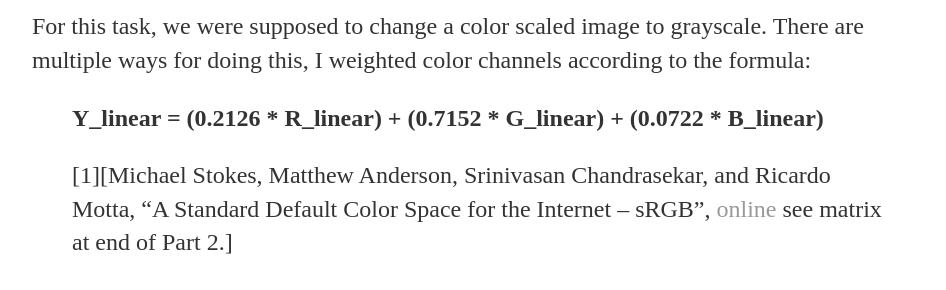
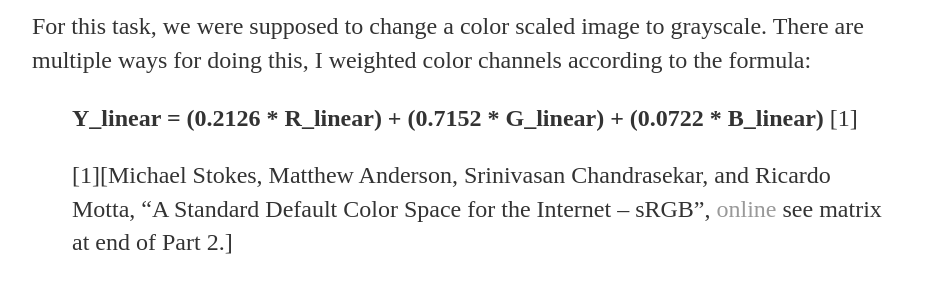
Before and after one commit to kubraeryilmaz/kubraeryilmaz.github.io, a Jekyll site: the page built from _posts/2021-02-03-CS585-HW1.md, in a window 1280 px wide and 900 px high, scrolled down 543 px. Shown: the part 155-445 px from the top of the window, without its empty margins (160-1106 px from the left). Built offline with Jekyll 4.4.1, drawn with Linux system fonts in a browser that asks for light colours.

Commit message:
Update 2021-02-03-CS585-HW1.md

```diff
--- a/_posts/2021-02-03-CS585-HW1.md
+++ b/_posts/2021-02-03-CS585-HW1.md
@@ -17,7 +17,7 @@ Task 1 : Converting The Image To Grayscale
 ---------------------
 For this task, we were supposed to change a color scaled image to grayscale. There are multiple ways for doing this, I weighted color channels according to the formula:
 
-> **Y_linear = (0.2126 * R_linear) + (0.7152 * G_linear) + (0.0722 * B_linear)**
+> **Y_linear = (0.2126 * R_linear) + (0.7152 * G_linear) + (0.0722 * B_linear)** [1]
 >
 > [1][Michael Stokes, Matthew Anderson, Srinivasan Chandrasekar, and Ricardo Motta, "A Standard Default Color Space for the Internet – sRGB", [online](https://www.w3.org/Graphics/Color/sRGB) see matrix at end of Part 2.]
 
```
